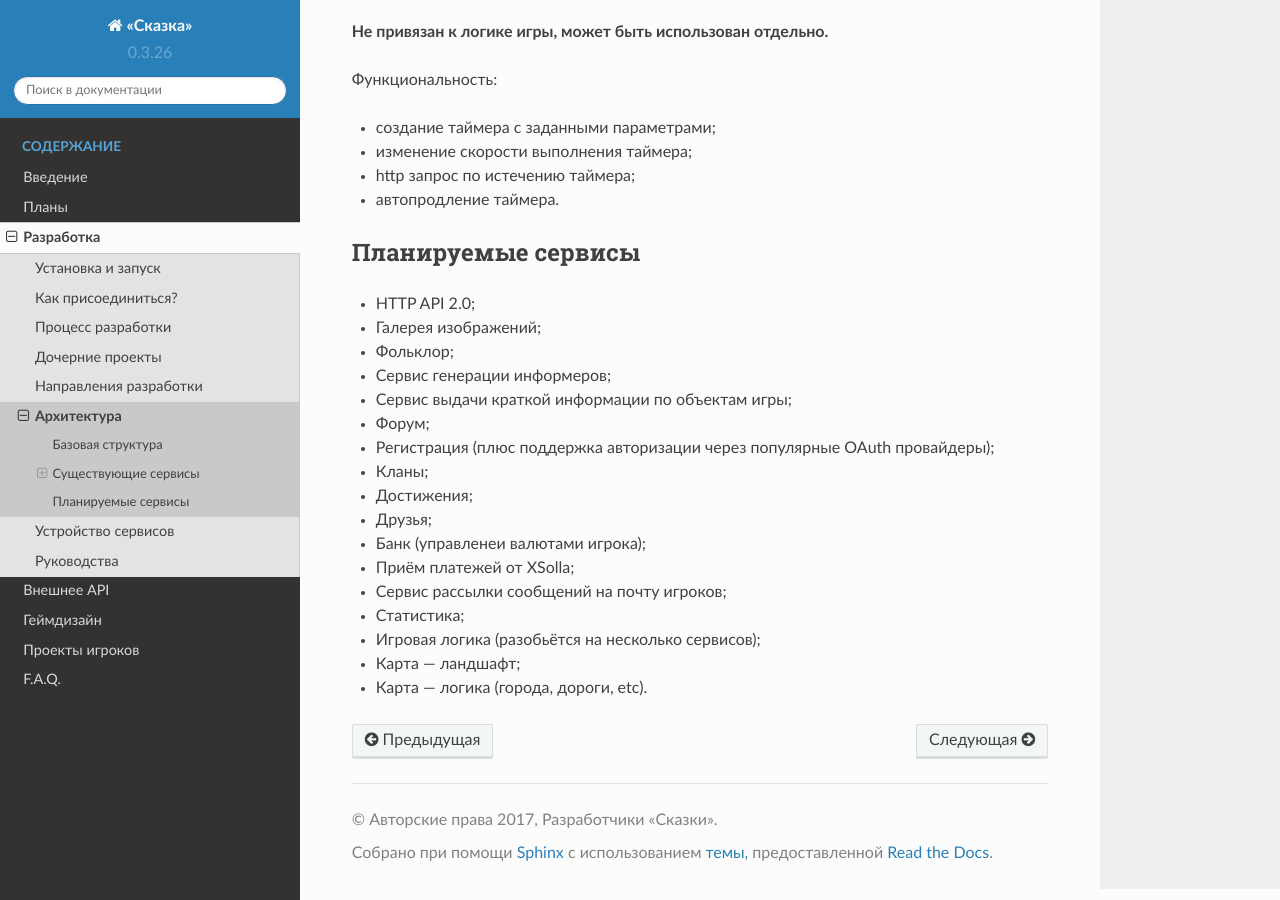
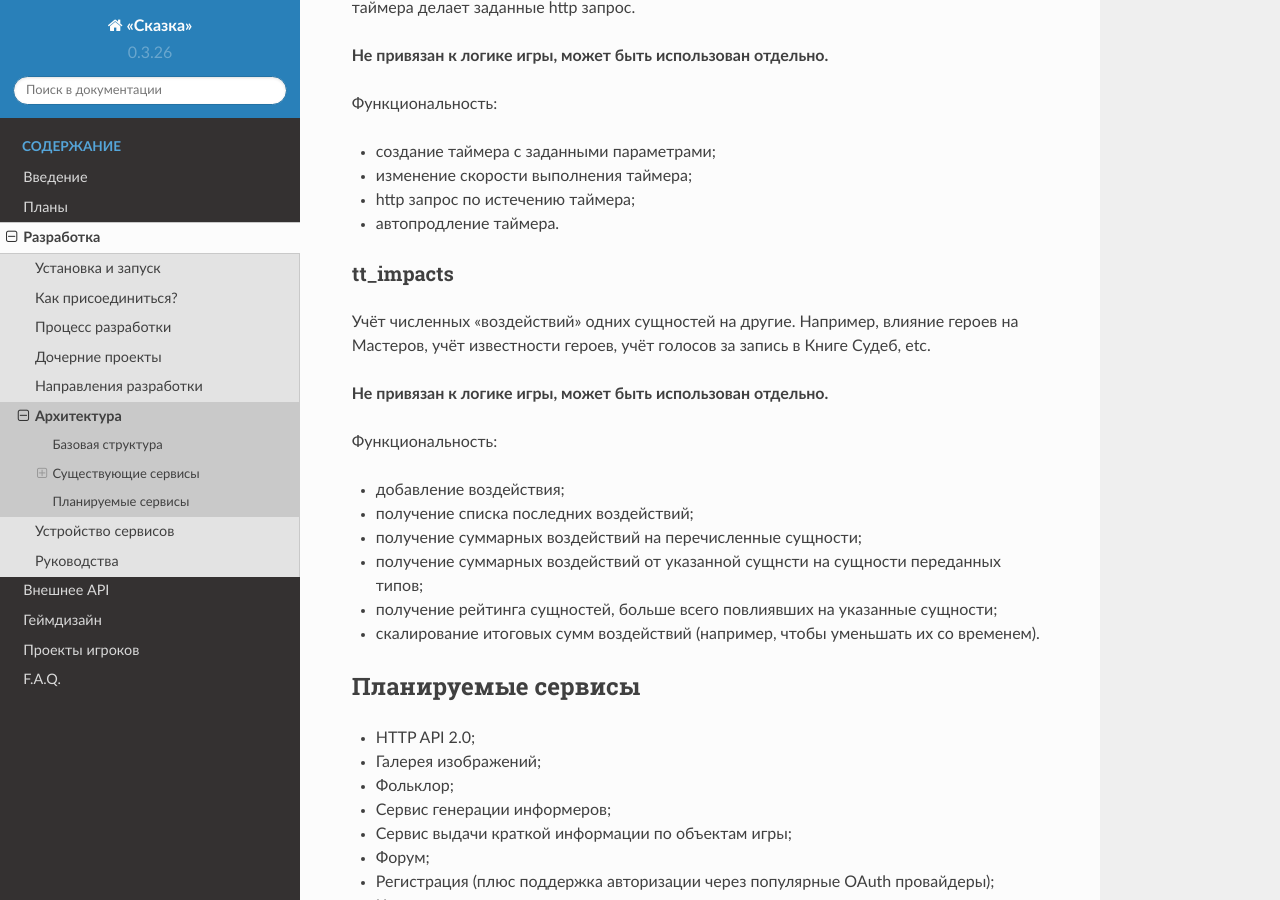
Before and after one commit to the-tale/tt_docs, a Sphinx documentation site: the page built from docs/source/development/architecture.rst, in a window 1280 px wide and 900 px high, scrolled down 3247 px. Built offline with Sphinx 7.4.7 and the Read the Docs theme 2.0.0, drawn with Linux system fonts in a browser that asks for light colours.

Commit message:
Описание сервиса tt_impacts

```diff
--- a/docs/source/development/architecture.rst
+++ b/docs/source/development/architecture.rst
@@ -123,6 +123,22 @@ tt_timers
 - http запрос по истечению таймера;
 - автопродление таймера.
 
+tt_impacts
+~~~~~~~~~~
+
+Учёт численных «воздействий» одних сущностей на другие. Например, влияние героев на Мастеров, учёт известности героев, учёт голосов за запись в Книге Судеб, etc.
+
+**Не привязан к логике игры, может быть использован отдельно.**
+
+Функциональность:
+
+- добавление воздействия;
+- получение списка последних воздействий;
+- получение суммарных воздействий на перечисленные сущности;
+- получение суммарных воздействий от указанной сущнсти на сущности переданных типов;
+- получение рейтинга сущностей, больше всего повлиявших на указанные сущности;
+- скалирование итоговых сумм воздействий (например, чтобы уменьшать их со временем).
+
 Планируемые сервисы
 -------------------
 
```
